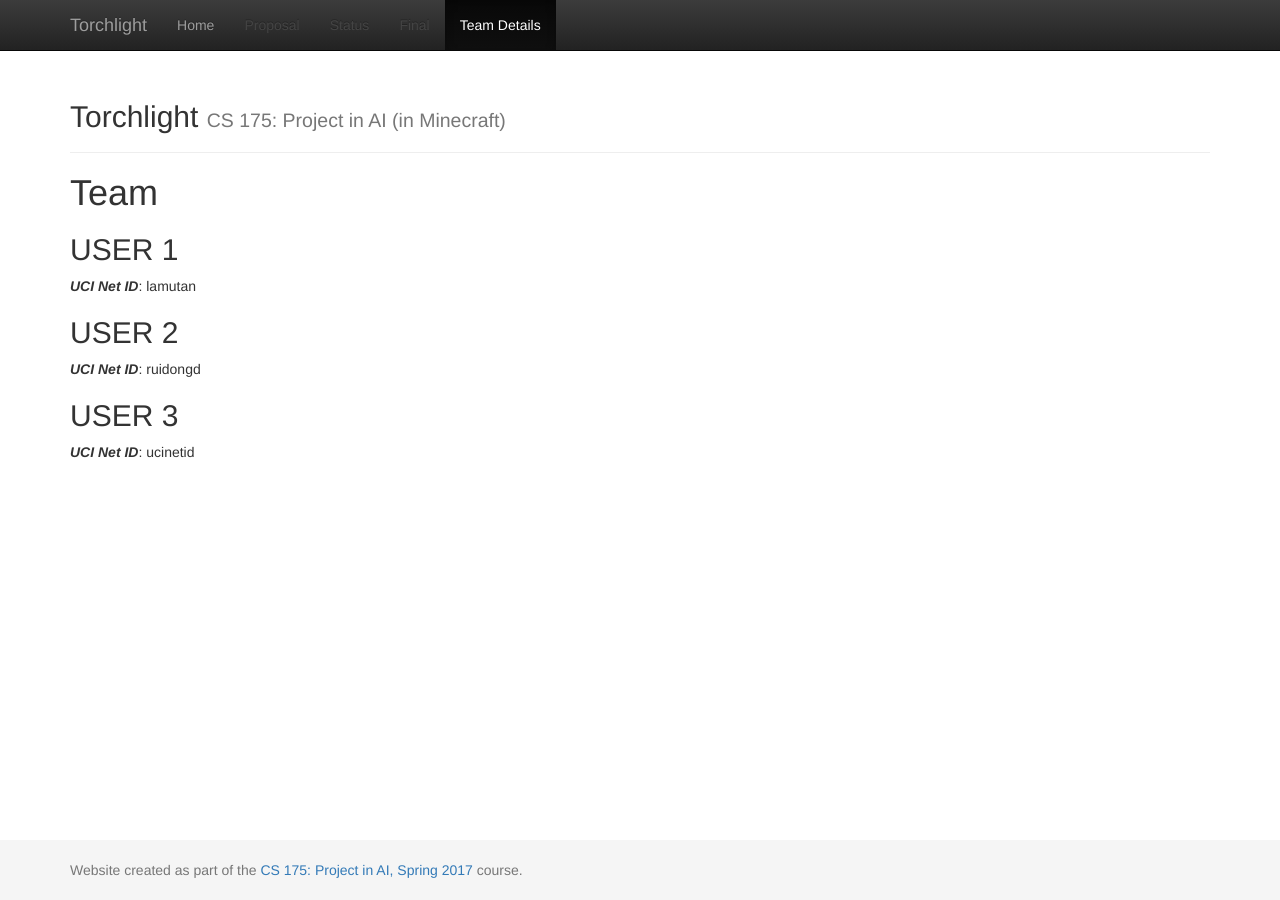
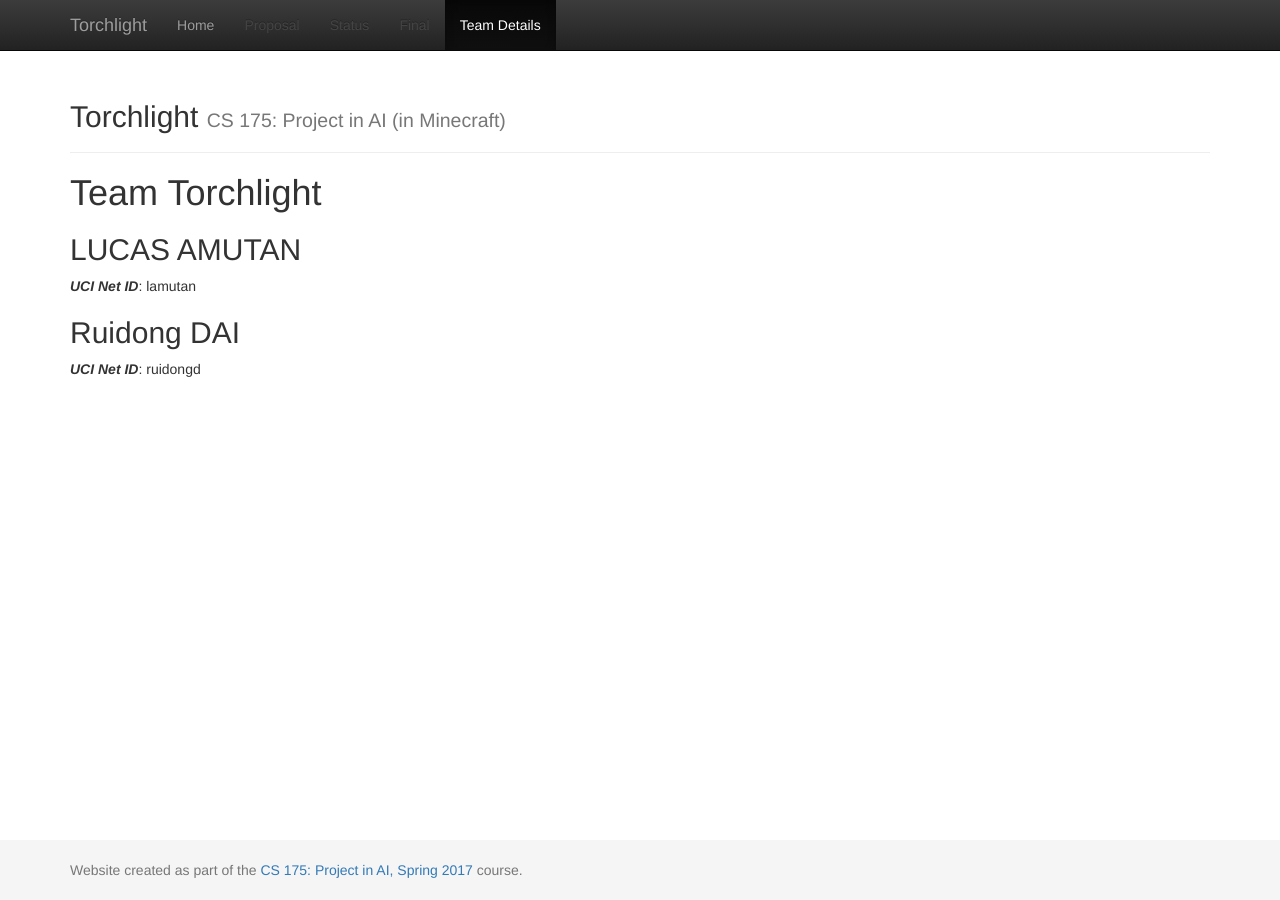
Before and after one commit to ruidongd/Torchlight, a Jekyll site: the page built from docs/team.md, in a window 1280 px wide. Built offline with Jekyll 4.4.1, drawn with Linux system fonts in a browser that asks for light colours.

Commit message:
Update team.md

```diff
--- a/docs/team.md
+++ b/docs/team.md
@@ -1,16 +1,13 @@
 ---
 layout: default
-title:  Team
+title:  Team Torchlight
 ---
 
 # {{ page.title }}
 
 
-## USER 1
+## LUCAS AMUTAN
 ***UCI Net ID***: lamutan
 
-## USER 2
+## Ruidong DAI
 ***UCI Net ID***: ruidongd
-
-## USER 3
-***UCI Net ID***: ucinetid
```
